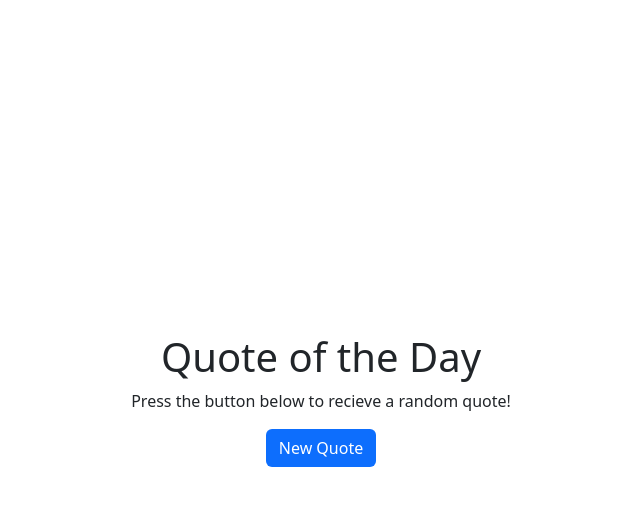
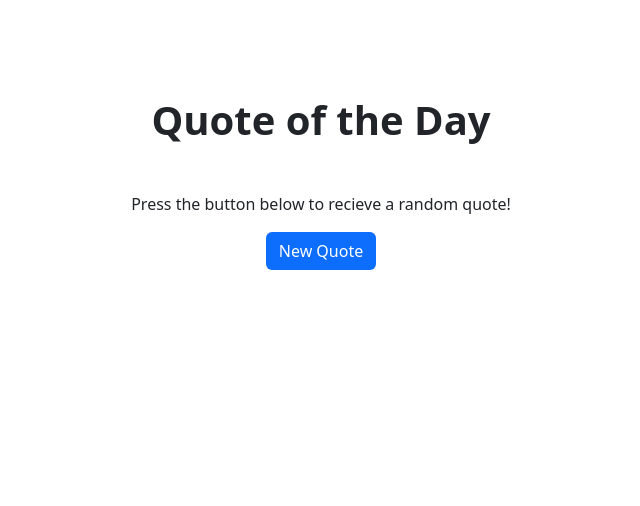
Before and after one commit to mohamedatefelshazly/Quotes-APP, a plain HTML site: page index.html in a window 1280 px wide. Shown: the whole page, without its empty margins (319-959 px from the left). Drawn offline with Linux system fonts and the light colour scheme.

Commit message:
sec commit

```diff
--- a/index.html
+++ b/index.html
@@ -9,9 +9,9 @@
   </head>
   <body>
     <div
-      class="w-75 m-auto d-flex flex-column g-5 text-center vh-100 justify-content-center align-items-center"
+      class="w-75 m-auto d-flex flex-column g-5 text-center card-body py-5 justify-content-center align-items-center"
     >
-      <h1>Quote of the Day</h1>
+      <h1 class="m-5 fw-bolder">Quote of the Day</h1>
       <p>Press the button below to recieve a random quote!</p>
       <button class="btn bg-primary text-white" onclick="getQuote()">
         New Quote
```
